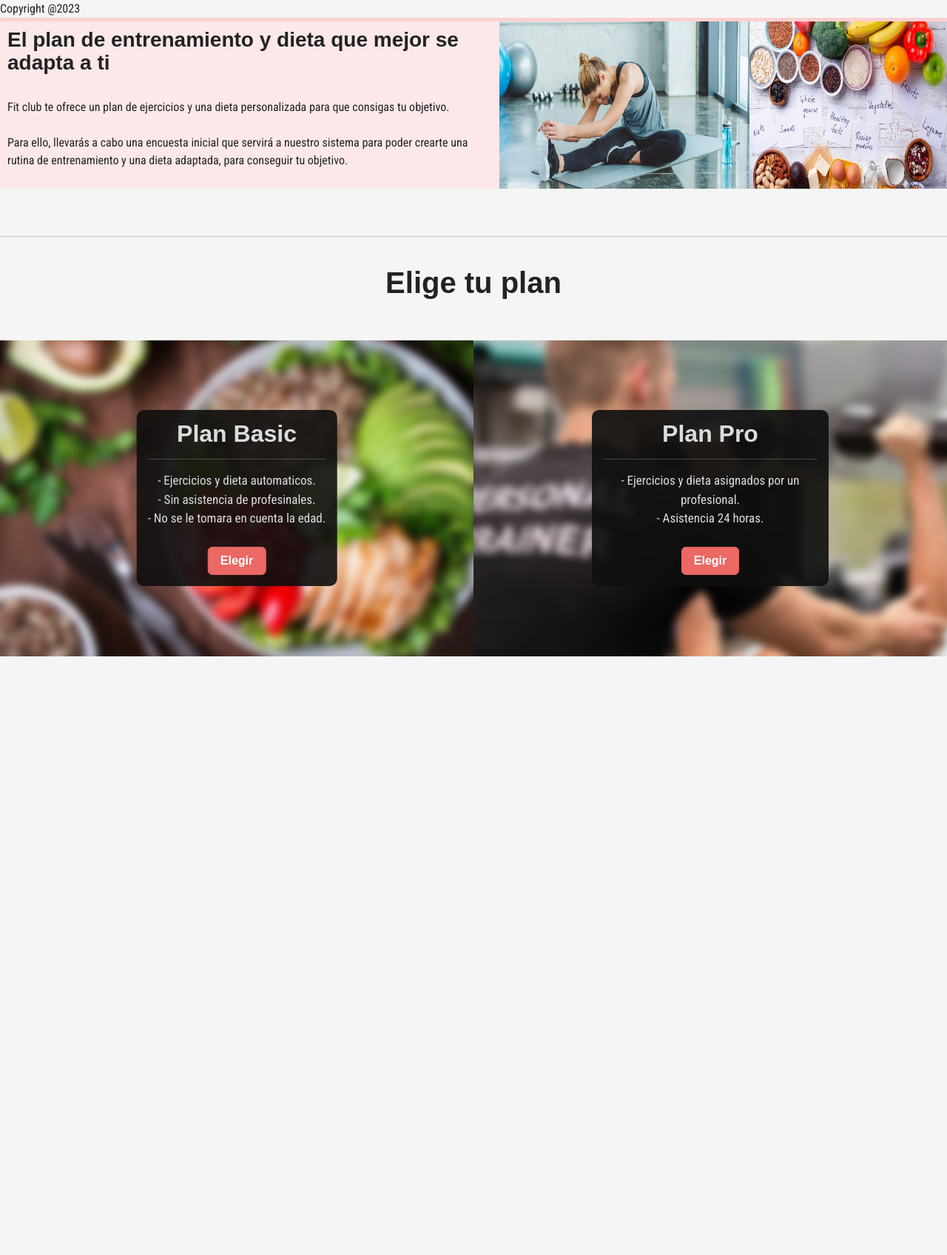
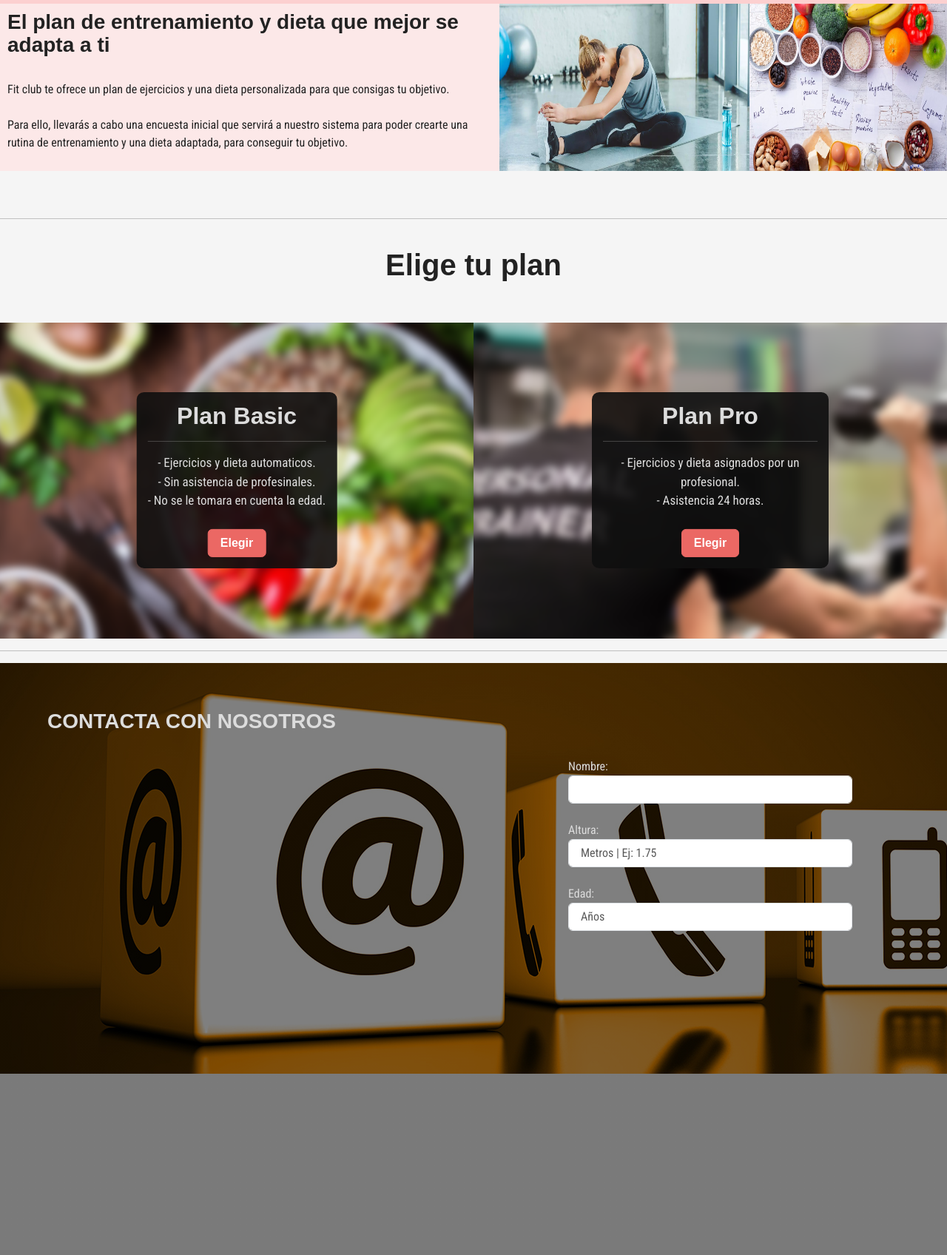
Before and after one commit to jesusmadridro99/Fitclub, a PHP site: page /Fitclub.php in a window 1280 px wide. Shown: the part 86-1782 px from the top of the page at 74% size. Before the commit the page ends 973 px from the top, so only its background shows below. Run offline with PHP 8.4, Linux system fonts and the light colour scheme; the visitor is signed in with stand-in values (Sample User, id 1); data that the repository does not hold is empty; some web fonts are replaced.

Commit message:
13-Nov-Tarde

```diff
--- a/Repositorio/EjercicioRepository.php
+++ b/Repositorio/EjercicioRepository.php
@@ -8,6 +8,20 @@ function findEjercicioByIMC($correo)
     try {
         $result = $GLOBALS["bd"]->prepare($sqlFindEj);
         $result->execute(array($correo));
+    } catch (PDOException $e) {
+        echo "Error en la conexión " . $e->getMessage();
+        header("Location: /Fitclub/Vistas-Controlador/Error.html");
+    }
+
+    return $result;
+}
+
+function asignarEjercicio($correo, $ejercicio) {
+    $sqlCrear = "INSERT INTO usuario_ejercicio(correo, cod_ejercicio)VALUES (?, ?)";
+
+    try {
+        $result = $GLOBALS["bd"]->prepare($sqlCrear);
+        $result->execute(array($correo, $ejercicio));
     } catch (PDOException $e) {
         echo "Error en la conexión " . $e->getMessage();
         header("Location: /Fitclub/Vistas-Controlador/Error.html");
--- a/Utiles/css/Fitclub.css
+++ b/Utiles/css/Fitclub.css
@@ -1,5 +1,4 @@
-
-body{
+body {
   font-family: 'Roboto Condensed';
   background-color: rgb(245, 245, 245);
 }
@@ -7,33 +6,35 @@ body{
 
 /*------Fitclub.php----------*/
 
-.div_princ_ini{background-color:#fce8e8;
-     display:flex;
-     border-top:solid rgb(252, 208, 208) 5px;
+.div_princ_ini {
+  background-color: #fce8e8;
+  display: flex;
+  border-top: solid rgb(252, 208, 208) 5px;
 
 }
 
-.div_sec_ini{width:1000px;
-    padding:10px;
+.div_sec_ini {
+  width: 1000px;
+  padding: 10px;
 }
 
-.div_ini_img1{
-    float:right;
-    width:505px;
-    display:flex
+.div_ini_img1 {
+  float: right;
+  width: 505px;
+  display: flex
 }
 
-.div_ini_img2{
-    width:400px;
-    display:flex
+.div_ini_img2 {
+  width: 400px;
+  display: flex
 }
 
 .img-hover-zoom {
 
-  width:50%;
-  position:relative;
-  display:inline-block;
-  text-align:center;
+  width: 50%;
+  position: relative;
+  display: inline-block;
+  text-align: center;
   overflow: hidden;
 }
 
@@ -52,15 +53,28 @@ body{
 
 .div-plan-text {
 
-  color:rgb(220,220,220);
+  color: rgb(220, 220, 220);
   padding: 15px;
-  border-radius:10px;
-  background: rgba(15,15,15, .9);
-  position:absolute;
-  top:50%;
-  left:50%;
+  border-radius: 10px;
+  background: rgba(15, 15, 15, .9);
+  position: absolute;
+  top: 50%;
+  left: 50%;
   transform: translate(-50%, -50%);
-  font-size:17px;
+  font-size: 17px;
+}
+
+
+.divContacto {
+  height: 100%;
+  width: 100%;
+  background-image:linear-gradient(rgba(0, 0, 0, 0.5), rgba(0, 0, 0, 0.5)), url("/Fitclub/Img/contacto.jpg");
+  background-repeat: no-repeat;
+
+}
+
+.divContacto div{
+  color: rgb(220, 220, 220);
 }
 
 
@@ -68,25 +82,25 @@ body{
 /*------ListarProducto.php----------*/
 
 
-.producto{
+.producto {
   width: 300px;
-    height:200px;
+  height: 200px;
   background-color: black;
 }
 
-.div_pro_1{
-    display:flex;
-    float:left;
+.div_pro_1 {
+  display: flex;
+  float: left;
   padding-left: 10%;
-    padding-right:3%;
-    height:100%;
+  padding-right: 3%;
+  height: 100%;
 }
 
 
-.div_pro_2{
+.div_pro_2 {
   max-width: 20rem;
-    float:left;
-    margin:1%
+  float: left;
+  margin: 1%
 }
 
 
@@ -106,24 +120,29 @@ body{
   position: absolute;
   background-color: #1f1f1f;
   min-width: 160px;
-    border-radius:5px;
+  border-radius: 5px;
   border: solid rgb(202, 202, 202) 1px;
-    box-shadow: 0px 8px 16px 0px rgba(0,0,0,0.2);
+  box-shadow: 0px 8px 16px 0px rgba(0, 0, 0, 0.2);
   z-index: 1;
 }
 
 .dropdown-content a {
   color: rgb(187, 187, 187);
   padding: 12px 16px;
-    font-size:15px;
+  font-size: 15px;
   text-decoration: none;
   font-family: 'Roboto Condensed';
   display: block;
 }
 
-  .dropdown-content a:hover {background-color: #4e4e4e; border-radius:5px }
+.dropdown-content a:hover {
+  background-color: #4e4e4e;
+  border-radius: 5px
+}
 
-  .dropdown:hover .dropdown-content {display: block;}
+.dropdown:hover .dropdown-content {
+  display: block;
+}
 
 
 
@@ -132,21 +151,34 @@ body{
 
 /*------ Header - Buscador ----------*/
 
-.d-flex{
+.d-flex {
 
   width: 40%;
 
   margin-left: 5%;
-    padding-top:1%;
+  padding-top: 1%;
   margin-right: auto;
 
 }
 
 
-.navbar-brand{
+.navbar-brand {
   font-size: 30px;
 }
 
-.navbar{
+.navbar {
   border-bottom: rgb(252, 165, 165) solid 5px;
 }
+
+
+
+
+
+/*------ Header - Buscador ----------*/
+
+
+.divTablaMensaje {
+  background-color: #f8ebeb;
+  padding: 40px;
+  border-radius: 20px;
+}
--- a/Vistas-Controlador/Fitclub.php
+++ b/Vistas-Controlador/Fitclub.php
@@ -1,7 +1,7 @@
 <?php
 include("../Utiles/Includes/Header.php");
 include("modales.php");
-include("../Utiles/Includes/Footer.html");
+
 ?>
 
 <!DOCTYPE html>
@@ -48,9 +48,14 @@ include("../Utiles/Includes/Footer.html");
                 - Ejercicios y dieta automaticos.<br>
                 - Sin asistencia de profesinales.<br>
                 - No se le tomara en cuenta la edad.<br><br>
-                <button type="button" class="btn btn-primary" data-bs-toggle="modal"
-                    data-bs-target="#modalBasic">Elegir</button>
-
+                <?php if (!isset($_SESSION["correo"])) {
+                    ?>
+                    <div style="color:orange">Inicie sesion para elegir plan </div>
+                    <?php
+                } else { ?>
+                    <button type="button" class="btn btn-primary" data-bs-toggle="modal"
+                        data-bs-target="#modalBasic">Elegir</button>
+                <?php } ?>
             </div>
             </a>
         </div>
@@ -62,12 +67,38 @@ include("../Utiles/Includes/Footer.html");
                 <hr>
                 - Ejercicios y dieta asignados por un profesional.<br>
                 - Asistencia 24 horas. <br><br>
-                <button type="button" class="btn btn-primary" data-bs-toggle="modal"
-                    data-bs-target="#modalPro">Elegir</button>
+                <?php if (!isset($_SESSION["correo"])) {
+                    ?>
+                    <div style="color:orange">Inicie sesion para elegir plan </div>
 
+                    <?php
+                } else { ?>
+                    <button type="button" class="btn btn-primary" data-bs-toggle="modal"
+                        data-bs-target="#modalPro">Elegir</button>
+                <?php } ?>
             </div>
         </div>
     </div>
+    </div>
+<hr>
+    <div class="divContacto">
+        <div style="width:50%; float:left; padding:5%">
+            <h3>CONTACTA CON NOSOTROS</h3>
+        </div>
+        <div style="width:50%; padding:10%; float:right">
+            <form>
+                <label for="nombre">Nombre: </label>
+                <input id="nombre" class="form-control" required type="text" name="peso" /><br>
+
+                <label for="altura">Altura: </label>
+                <input id="altura" class="form-control" required type="text" name="altura"
+                    placeholder="Metros | Ej: 1.75" /><br>
+
+                <label for="edad">Edad: </label>
+                <input id="edad" class="form-control" required type="text" name="edad" placeholder="Años" /><br>
+            </form>
+        </div>
+
     </div>
 
 
@@ -78,7 +109,9 @@ include("../Utiles/Includes/Footer.html");
     <script src="../Utiles/Includes/javascript.js" crossorigin="anonymous"></script>
     <script src="https://code.jquery.com/jquery-3.5.1.slim.min.js"></script>
     <script src="https://code.jquery.com/jquery-3.6.0.min.js"></script>
+    <script>
 
+    </script>
 </body>
 
 </html>
--- a/Vistas-Controlador/modales.php
+++ b/Vistas-Controlador/modales.php
@@ -36,7 +36,7 @@
             </div>
             <div class="modal-body">
 
-                <form action="Ejercicio/CrearRutina.php" method="POST">
+                <form action="Mensaje/CrearMensaje.php" method="POST">
 
                     <label for="peso">Peso: </label>
                     <input id="peso" class="form-control" required type="text" name="peso" placeholder="Kg" /><br>
```
Also changed, not shown: Vistas-Controlador/Ejercicio/AsignarRutina.php (+8 -9 lines), Vistas-Controlador/Mensaje/CrearMensaje.php (+29 -8 lines), Vistas-Controlador/Micuenta.php (+10 -42 lines), Img/contacto.jpg (added). Lines whose indentation alone changed are shown as unchanged.
